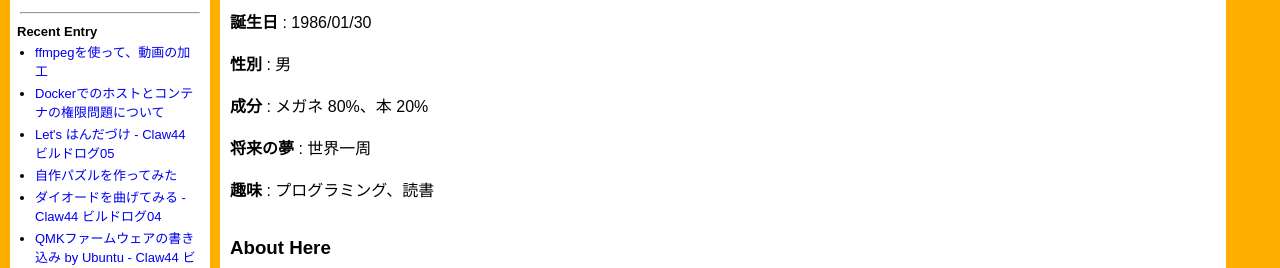
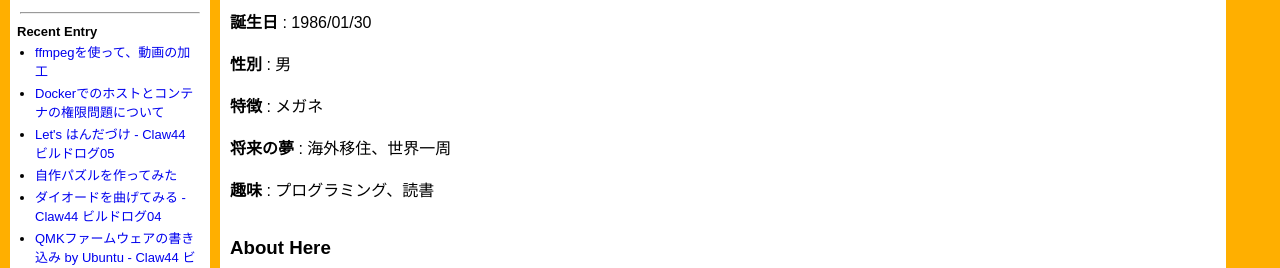
Before and after one commit to ryotakato/ryotakato.github.io, a Jekyll site: the page built from about.html, in a window 1280 px wide. Shown: the part 185-453 px from the top of the page. Built offline with Jekyll 4.4.1, drawn with Linux system fonts in a browser that asks for light colours.

Commit message:
edit about me

```diff
--- a/about.html
+++ b/about.html
@@ -13,9 +13,9 @@ title : About
   <br/>
   <p><strong>性別</strong> : 男</p>
   <br/>
-  <p><strong>成分</strong> : メガネ 80%、本 20%</p>
+  <p><strong>特徴</strong> : メガネ</p>
   <br/>
-  <p><strong>将来の夢</strong> : 世界一周</p>
+  <p><strong>将来の夢</strong> : 海外移住、世界一周</p>
   <br/>
   <p><strong>趣味</strong> : プログラミング、読書</p>
   <br/>
```
